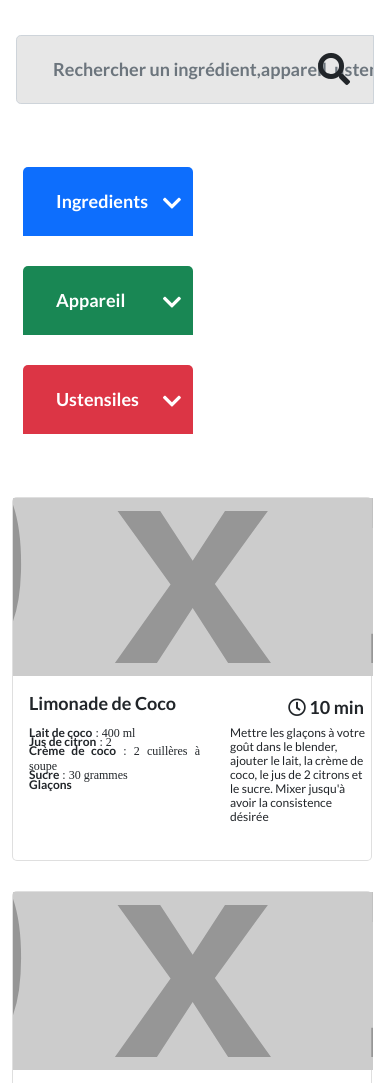
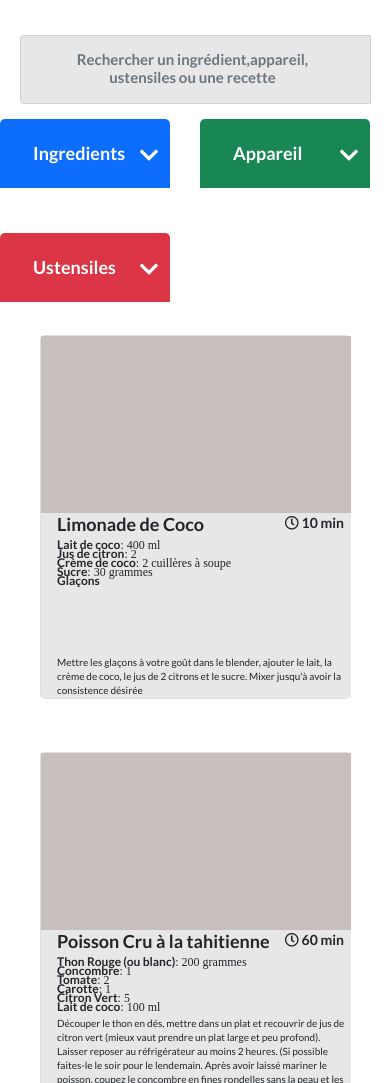
Before and after one commit to Melvin-Z-33/AlainCalore_P7_10082021, a website with bundled scripts: page index.html in a window 390 px wide. Shown: the part 190-1273 px from the top of the page. Built offline with nearby package versions, Linux system fonts and the light colour scheme; placeholder pictures from the web are drawn by us.

Commit message:
add css selectbox - filters - cards

```diff
--- a/index.html
+++ b/index.html
@@ -42,15 +42,15 @@
 
 	<body class="mx-auto">
 		<!---------- HEADER SECTION ---------->
-		<header class="mt-2">
+		<header class="mt-2 d-flex flex-column align-item-center">
 			<div class="logo d-flex flex-column align-items-center mx-auto w-50">
 				<i class="fas fa-chess-rook fa-4x text-danger" aria-hidden="true"></i>
 				<h1 class="display-1 text-danger">Les petits plats</h1>
 			</div>
-			<div class="input-group mt-5 px-3 d-flex align-items-center" id="search">
+			<div class="input-group mt-5 mx-auto d-flex align-items-center" id="search">
 				<input
 					id="header__input"
-					class="form-control form-control-lg"
+					class="form-control "
 					type="text"
 					placeholder="Rechercher un ingrédient,appareil, ustensiles ou une recette"
 				/>
@@ -59,15 +59,14 @@
 		</header>
 
 		<!---------- MAIN SECTION ---------->
-		<main class="mt-4 pt-4">
-			<div class="main-header mb-5 d-flex flex-wrap ps-2">
+		<main>
+			<div class="main-header mb-5 d-flex  flex-wrap ">
 
 				<div class="container-fluid-mt5">
 					<div
 						class="select"
 						role="combobox"
 						aria-expanded="false"
-						aria-has-popup="listbox"
 					>
 						<ul id="element-selected-ingredient" class="d-flex justify-content-start element-selected"></ul>
 						<div class="main-header__box-filter">
@@ -79,15 +78,13 @@
 								autocomplete="on"
 								type="text"
 								name="cc1"
-								list=""
 								style="border-radius: 5px 5px 0px 0px"
-								aria-activedescendant=""
 								tabindex="-1"
 							/>
-							<i id="arrow" class="fas fa-chevron-down text-white"></i>
+							<i  class="arrow fas fa-chevron-down text-white"></i>
 						</div>
 					</div>
-					<datalist multiple="" data-selectbox="Ingredients" id="ingredient" class="combobox_datalist bg-primary unshow">
+					<datalist data-selectbox="Ingredients" id="ingredient" class="combobox_datalist bg-primary unshow">
 					</datalist>
 				</div>
 
@@ -96,7 +93,6 @@
 						class="select"
 						role="combobox"
 						aria-expanded="false"
-						aria-has-popup="listbox"
 					>
 						<ul id="element-selected-appliance" class="d-flex justify-content-start element-selected"></ul>
 						<div class="main-header__box-filter">
@@ -108,15 +104,13 @@
 								autocomplete="on"
 								type="text"
 								name="cc1"
-								list=""
 								style="border-radius: 5px 5px 0px 0px"
-								aria-activedescendant=""
 								tabindex="-1"
 							/>
-							<i id="arrow" class="fas fa-chevron-down text-white"></i>
+							<i  class=" arrow fas fa-chevron-down text-white"></i>
 						</div>
 					</div>
-					<datalist multiple="" data-selectbox="Appareil" id="appareil" class="combobox_datalist bg-success  unshow">
+					<datalist  data-selectbox="Appareil" id="appareil" class="combobox_datalist bg-success  unshow">
 					</datalist>
 				</div>
 
@@ -125,7 +119,6 @@
 						class="select"
 						role="combobox"
 						aria-expanded="false"
-						aria-has-popup="listbox"
 					>
 						<ul id="element-selected-ustensile" class="d-flex justify-content-start element-selected"></ul>
 						<div class="main-header__box-filter">
@@ -137,25 +130,25 @@
 								autocomplete="on"
 								type="text"
 								name="cc1"
-								list=""
 								style="border-radius: 5px 5px 0px 0px"
-								aria-activedescendant=""
 								tabindex="-1"
 
 							/>
-							<i id="arrow" class="fas fa-chevron-down text-white"></i>
+							<i  class=" arrow fas fa-chevron-down text-white"></i>
 						</div>
 					</div>
-					<datalist multiple="" data-selectbox="Ustensiles" id="ustensile" class="combobox_datalist bg-danger  unshow">
+					<datalist data-selectbox="Ustensiles" id="ustensile" class="combobox_datalist bg-danger  unshow">
 					</datalist>
 				</div>
 			</div>
 
+
 			<section
 				id="result-cards"
-				class="cards row d-flex  flex-wrap"
+				class="row d-flex   "
 			>
 			</section>
+
 		</main>
 
 		<!-- JavaScript Bundle with Popper - Bootstrap -->
--- a/scripts/combo-box.js
+++ b/scripts/combo-box.js
@@ -136,7 +136,8 @@ export const toSelectFilter =  (filters, color, arrayFilter, placeStorage,placeF
 			let currentLi = document.getElementById(placeForFilter);
 			currentLi.insertAdjacentElement('beforeend', newLi);
 			allElementsLi = document.querySelectorAll('li');
-
+			document.querySelector('main').classList.remove('margin-comboBox-normal');
+			document.querySelector('main').classList.add('margin-comboBox-top');
 			//Sort with Li created
 			if (arrayFilter == null || arrayFilter == undefined) {
 				filterSelectioned.push(option.text.toLowerCase());
@@ -155,6 +156,8 @@ export const toSelectFilter =  (filters, color, arrayFilter, placeStorage,placeF
 
 					if (arrayFilter.length === 0){
 						searchGeneral.searchGeneral();
+						document.querySelector('main').classList.remove('margin-comboBox-top');
+						document.querySelector('main').classList.add('margin-comboBox-normal');
 					} else if (arrayFilter.length > 0) {
 						let positionLiDeleleted = arrayFilter.indexOf(elementLi.textContent.toLowerCase())
 						arrayFilter.splice(positionLiDeleleted,1 );
@@ -166,6 +169,8 @@ export const toSelectFilter =  (filters, color, arrayFilter, placeStorage,placeF
 								// showcards.showAllIngredients();
 							console.log(arrayFilter)
 							elementLi.remove();
+							document.querySelector('main').classList.remove('margin-comboBox-top');
+							document.querySelector('main').classList.add('margin-comboBox-normal');
 							}
 					}
 
--- a/scripts/show-cards.js
+++ b/scripts/show-cards.js
@@ -13,7 +13,7 @@ let ingredientToSelect
 
 
 
-//* ---------- FILTER MANANGEMENT  ----------*
+//* ---------- FILTER MANAGEMENT  ----------*
 const makeElementsLiClickable = (selectbox) => {
 
 
@@ -44,7 +44,7 @@ const showFilter = (array ,selectbox) => {
 	array.map(
 		(recipe) => selectbox
 			.insertAdjacentHTML(
-				'beforeend',`<option class="col-4 combobox-${selectbox.id}" value="${recipe}" >${recipe}</option>`,
+				'beforeend',`<option class="col combobox-${selectbox.id}" value="${recipe}" >${recipe}</option>`,
 			),
 	)
 
@@ -69,7 +69,7 @@ const showFilter = (array ,selectbox) => {
 
 
 
-//* ---------- CARDS MANANGEMENT ----------*
+//* ---------- CARDS MANAGEMENT ----------*
 export const displayCards =  (arrayOfRecipe) => {
 
 	let ingredientsForCard =''
@@ -110,8 +110,8 @@ export const displayCards =  (arrayOfRecipe) => {
 		objet.ustensils.forEach((element) => arrayOfUstensils.push(element))
 
 		let htmlforCards = `
-			<div class="card  col-sm-12 col-md-3 mx-4 ">
-			<img class="" alt="" src="http://via.placeholder.com/10">
+			<div class="card  mr-auto col-sm-12 col-md-4   ">
+			<div class="image"> </div>
 			<div class="card-body container">
 				<div class="row justify-content-between">
 					<h2  class="card-title lato-bold text-hidden col-8">${objet.name}</h2>
--- a/styles/combo-box.css
+++ b/styles/combo-box.css
@@ -23,8 +23,13 @@ li {
     cursor: pointer;
     position: relative;
     margin-right: 20px;
-    padding-left: 4px;
+    padding-left: 11px;
+    padding-right: 27px;
     margin-top: 7px;
+    overflow: hidden;
+    text-overflow: ellipsis;
+    white-space: nowrap;
+
 }
 
 
@@ -42,6 +47,8 @@ input::placeholder {
     letter-spacing: 0em;
     /* text-align: center; */
 }
+
+
 
 
 .opacituy {
@@ -62,9 +69,18 @@ input::placeholder {
 
 
 /* Combo-box General */
+
+.main-header {
+    gap: 30px
+}
+
 .main-header__box-filter {
     position: relative;
     width: 170px;
+}
+
+.container-fluid-mt5 {
+    margin-top: 15px;
 }
 
 .combo-box {
@@ -82,6 +98,11 @@ input::placeholder {
 .combobox_datalist {
     z-index: 1000;
     position: absolute;
+    height: 397px;
+    width: 667px;
+
+    border-radius: 5px;
+
 }
 
 .combo-box-open {
@@ -108,9 +129,7 @@ input::placeholder {
 
 
 /* FILTRE */
-.container-fluid-mt5 {
-    margin: 15px;
-}
+
 
 .select {
     position: relative;
@@ -127,7 +146,7 @@ input::placeholder {
     position: absolute;
     top: 15px;
     font-size: 20px;
-    right: 3px;
+    right: 9px;
     color: white;
 }
 
@@ -153,3 +172,11 @@ input::placeholder {
 .unshow {
     display: none;
 }
+
+.margin-comboBox-top {
+    margin-top: 50px;
+}
+
+.margin-comboBox-normal {
+    margin-top: 0px;
+}
--- a/styles/style.css
+++ b/styles/style.css
@@ -1,4 +1,4 @@
-/** GENERAL **/
+/*************** GENERAL ***************/
 * {
     margin: 0px;
     padding: 0px;
@@ -52,13 +52,16 @@ h1 {
 }
 
 
-/********** HEADER SECTION  ************/
+/*************** HEADER SECTION ***************/
+
+
 
 #search {
 
-    position: relative;
+
     height: 69px;
     border-radius: 5px;
+    width: 100%;
 }
 
 #search i {
@@ -70,31 +73,97 @@ h1 {
 #search input {
     background: #E7E7E7;
     height: 69px;
+    width: 90%;
 
 }
 
 
+/* MEDIA QUERIES HEADER SECTION */
+@media screen and (max-width: 768px) {
+    #search {
+        width: 90%;
+    }
 
-/********** MAIN SECTION **********/
+    #search i {
+        display: none;
+    }
+
+    #header__input {
+        display: block;
+    }
+
+    /* form-control-lg */
+    #header__input::placeholder {
+        font-size: 15px;
+    }
+}
+
+@media screen and (max-width: 585px) {
+    #header__input {
+        padding-bottom: 25px;
+    }
+
+    #header__input::placeholder {
+        width: 80%;
+        height: 100%;
+        padding-left: 30px;
+        padding-bottom: 25px;
+        text-align: center;
+        font-size: 15px;
+        top: 10px;
+        display: block;
+        word-break: keep-all;
+        word-wrap: break-all;
+        white-space: pre-wrap;
+        overflow-wrap: break-word;
+    }
+
+}
+
+@media screen and (max-width: 375px) {
+    #header__input::placeholder {
+        font-size: 13px;
+    }
+}
+
+
+/*************** MAIN SECTION ***************/
 
 
 
 
 
-/** CARD  **/
+/* -- CARD -- */
+
+
+
 #result-cards {
-    width: 104%
+    max-width: 1440px;
+    min-width: 320px;
+    justify-content: space-between;
+    gap: 150px;
+    margin-top: 150px;
+
 }
+
 
 .card {
     width: 380px;
     height: 364px;
     border-radius: 5px;
     padding: 0;
-    margin-bottom: 30px;
+    margin-top: -117px;
+    margin-bottom: 20px;
 }
 
-.card img {
+/* .card img {
+    object-fit: cover;
+    width: 380px;
+    height: 178px;
+    background: #C7BEBE;
+} */
+
+.image {
     object-fit: cover;
     width: 380px;
     height: 178px;
@@ -105,6 +174,8 @@ h1 {
     width: 380px;
     height: 186px;
     text-overflow: ellipsis;
+    background: #E7E7E7;
+
 }
 
 .card-title {
@@ -155,13 +226,14 @@ h1 {
 
 .description {
     display: block;
-    display: -webkit-box;
     max-width: 100%;
     margin: 0 auto;
+    overflow: hidden;
+    text-overflow: ellipsis;
+    display: -webkit-box;
     -webkit-line-clamp: 7;
     -webkit-box-orient: vertical;
-    overflow: hidden;
-    text-overflow: ellipsis;
+
 }
 
 
@@ -169,29 +241,65 @@ h1 {
     width: 80px
 }
 
+/* -- MEDIA QUERIES -- */
+@media screen and (max-width: 728px) {}
 
-/********** MEDIA QUERIES SECTION **********/
-/* #results-cards */
-@media screen and (max-width: 1219px) {
-    #results-cards {
-        justify-content: space-around;
-    }
+#result-cards {
+    justify-content: center;
 }
 
+
 @media screen and (max-width: 585px) {
+    h2 {
+        font-size: 10px;
+    }
 
     .card,
-    .card img,
-    .card body {
-        width: 360px;
+    .image,
+    .card-body {
+        width: 310px;
+    }
+
+    .card-body {
+        padding: 0 1rem;
     }
 
     .card-timer {
-        left: 262px;
+        left: 214px;
+        font-size: 14px;
+        top: 176px;
     }
+
+    .card-ingredient {
+        height: 105px;
+        width: 100%;
+        left: 4px;
+        top: 202px;
+        position: absolute;
+
+
+    }
+
+    .card-ingredient p {
+
+        font-size: 12px;
+        line-height: 14.4px;
+        width: auto;
+        text-align: justify;
+        text-justify: inter-word;
+        display: flex;
+        flex-wrap: wrap;
+        height: 14px;
+
+    }
+
+
+
 
     .description {
         position: absolute;
+        font-size: 10px;
+        bottom: 1px;
     }
 
 }
```
Also changed, not shown: scripts/search-filters.js (+2 -8 lines).
